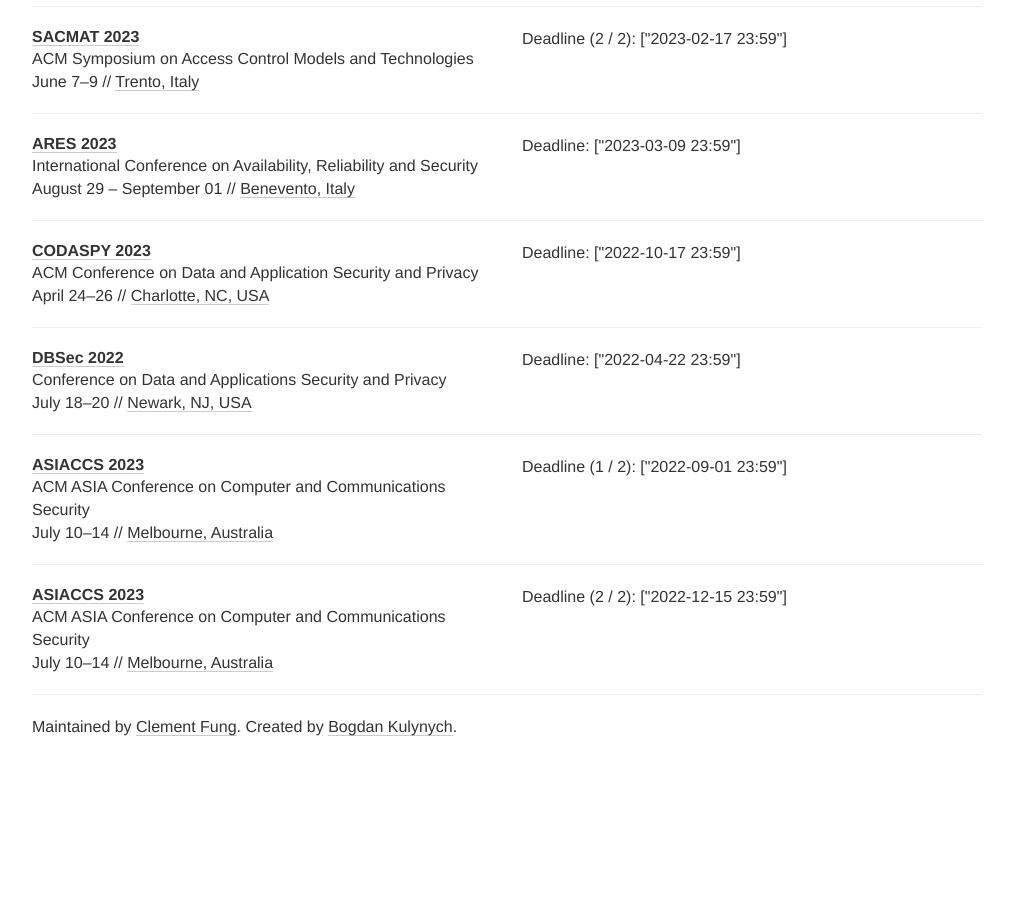
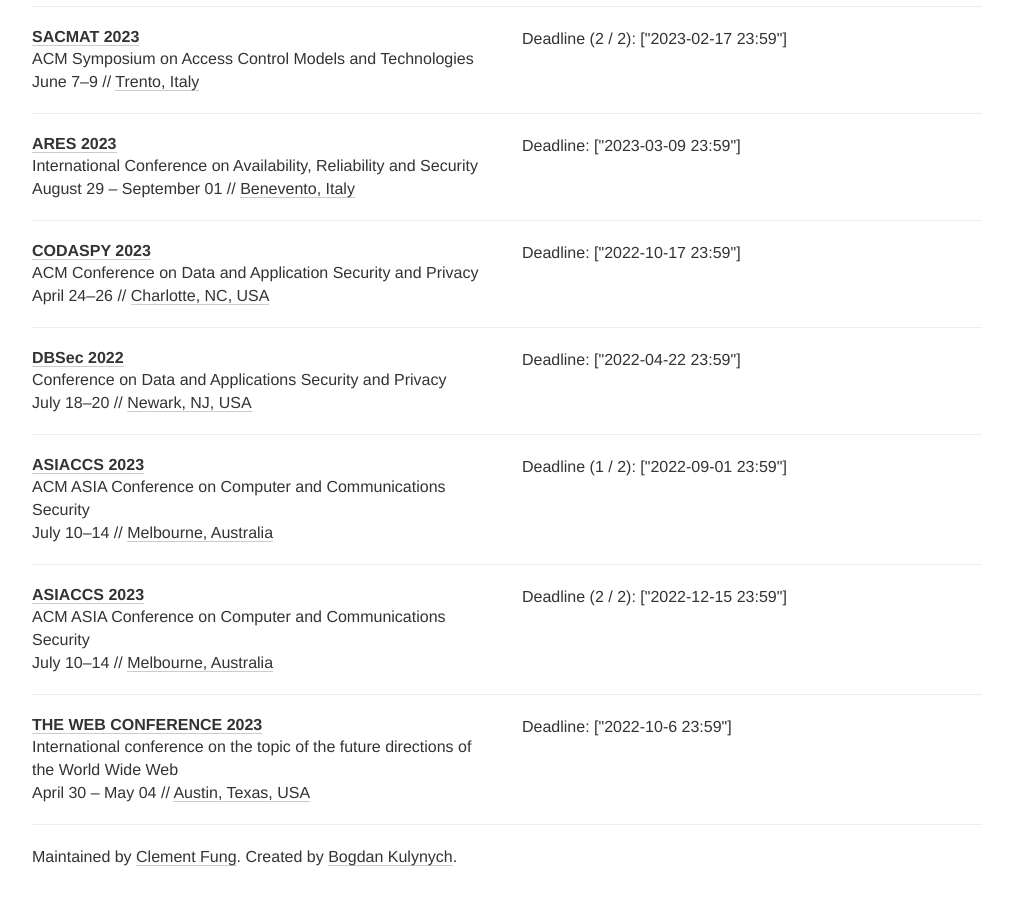
Before and after one commit to sec-deadlines/sec-deadlines.github.io, a Jekyll site: the page built from index.html, in a window 1280 px wide and 900 px high, scrolled down 8671 px. Shown: the whole window, without its empty margins (133-1146 px from the left). Built offline with Jekyll 4.4.1, drawn with Linux system fonts in a browser that asks for light colours; nearby versions of some CDN libraries; comment, search, counter and statistics services are not loaded; before the commit the page ends 9441 px from its top, so only the background shows below that.

Commit message:
Add The Web Conference 2023

```diff
--- a/_data/conferences.yml
+++ b/_data/conferences.yml
@@ -592,3 +592,13 @@
   date: July 10-14
   place: Melbourne, Australia
   tags: [SEC, CONF, PRIV]
+
+- name: THE WEB CONFERENCE
+  description: International conference on the topic of the future directions of the World Wide Web
+  year: 2023
+  link: https://www2023.thewebconf.org
+  deadline:
+    - ["2022-10-6 23:59"]
+  date: April 30 - May 04
+  place: Austin, Texas, USA
+  tags: [CRYPTO, SEC, CONF, PRIV]
```
